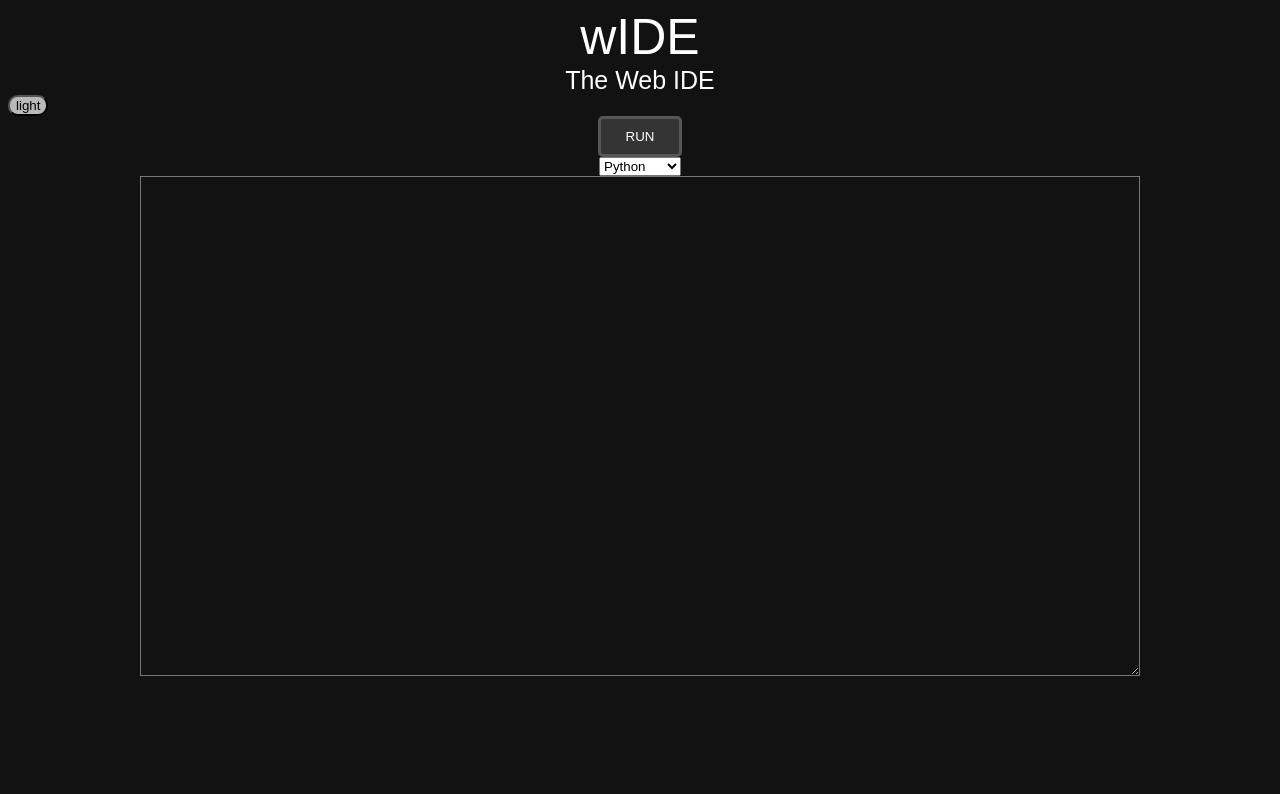
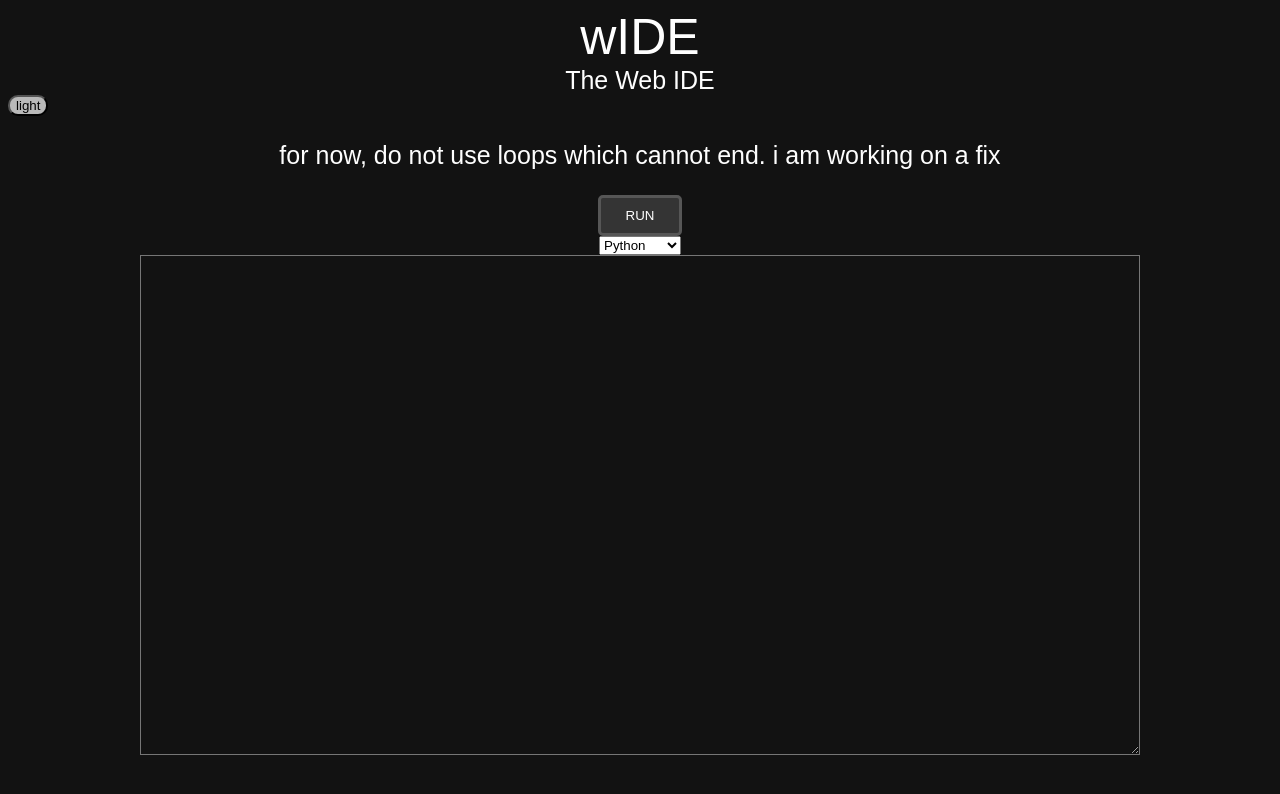
Before and after one commit to Anton-Chernyshov/wIDE, a plain HTML site: page index.html in a window 1280 px wide. Drawn offline with nearby package versions, Linux system fonts and the light colour scheme.

Commit message:
Update index.html

```diff
--- a/index.html
+++ b/index.html
@@ -11,6 +11,14 @@
 <button class = "lightDarkMode" id = "lightDarkMode" onclick="switchVisualMode()">
 light
 </button>
+<!-- THIS BIT IS A "HEADER" for bugs -->
+
+<p class="subMainHeader">
+for now, do not use loops which cannot end. i am working on a fix
+</p>
+
+<!-- END OF IT  -->
+
 <div class = "centeredButtons">
 
 <button class = "run" id = "runStop" onclick="runScript()">
```
